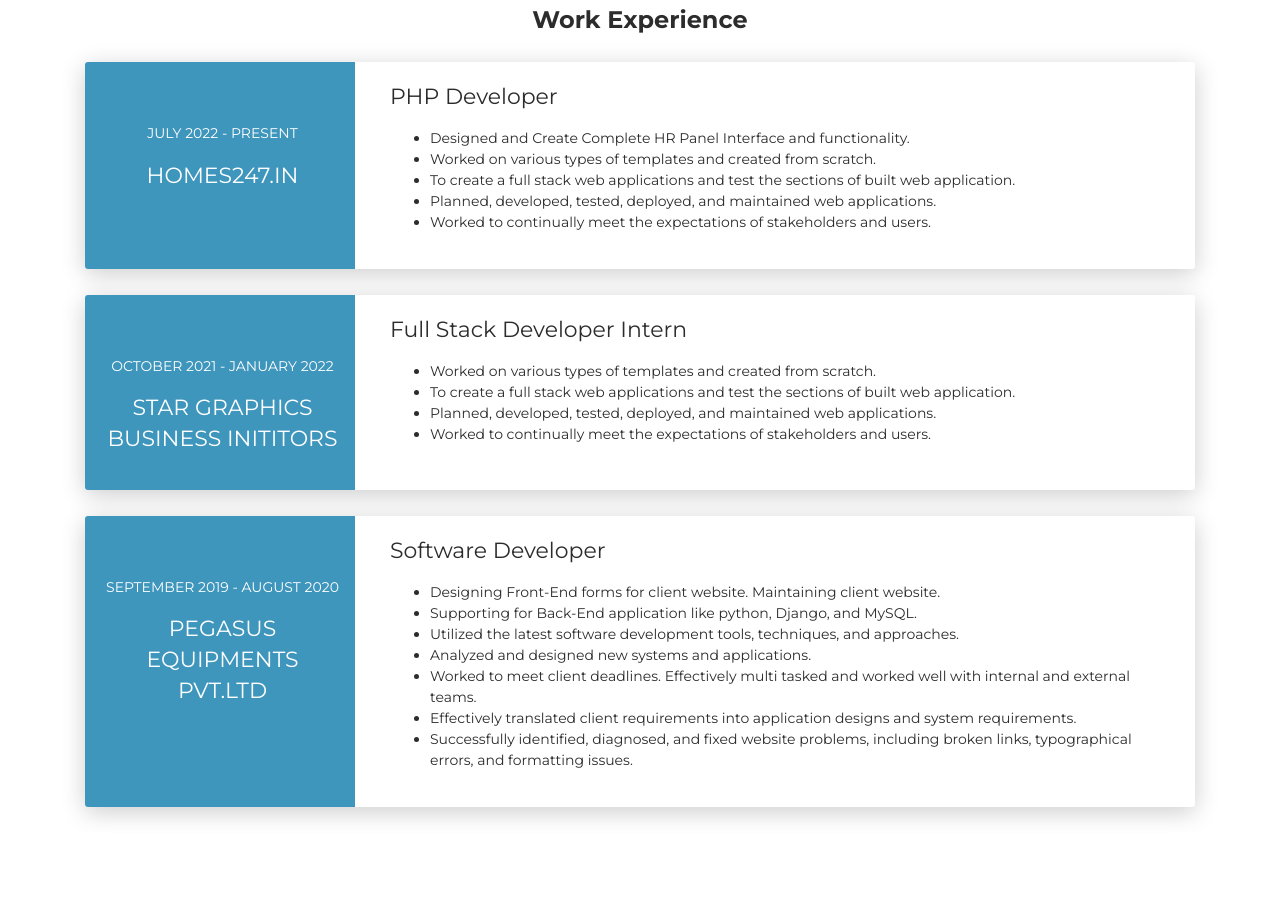
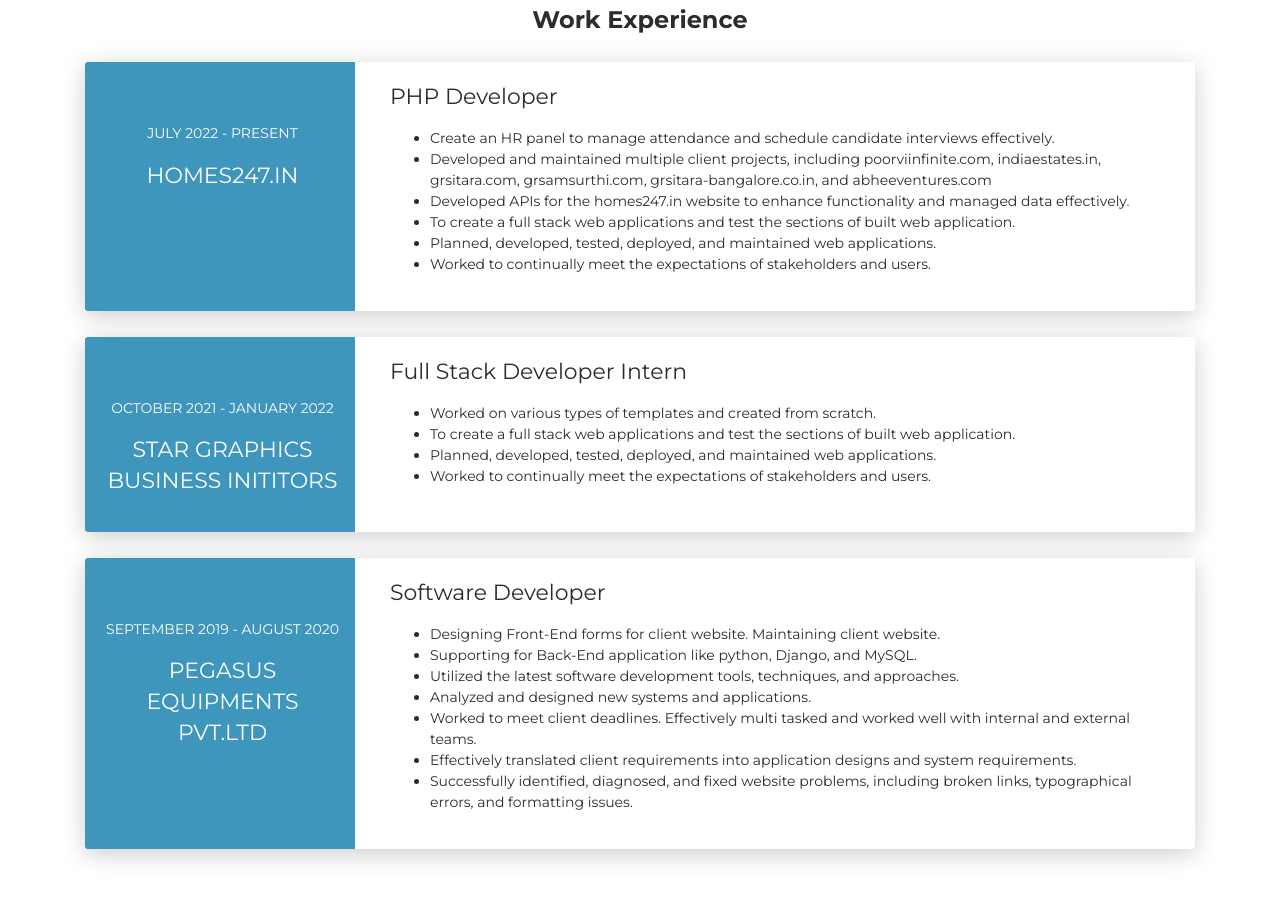
Before and after one commit to M-MuraliKrishna/HTML---CSS-Mini-Project---Base-Tags-Meta-Tags-Body-Div-Span-P-tag---Post-C---be9qamuvuogv, a plain HTML site: page index.html in a window 1280 px wide. Shown: the part 2352-3252 px from the top of the page. Drawn offline with Linux system fonts and the light colour scheme.

Commit message:
Update index.html

```diff
--- a/index.html
+++ b/index.html
@@ -516,8 +516,11 @@
                 <div class="card-body">
                   <div class="h5">PHP Developer</div>
                   <ul>
-                    <li>Designed and Create Complete HR Panel Interface and functionality. </li>
-                    <li>Worked on various types of templates and created from scratch. </li>
+                    <li>Create an HR panel to manage attendance and schedule candidate interviews effectively. </li>
+                    <li>Developed and maintained multiple client projects, including poorviinfinite.com, indiaestates.in, grsitara.com, grsamsurthi.com, grsitara-bangalore.co.in, and abheeventures.com</li>
+                    <li>Developed APIs for the homes247.in website to enhance functionality and managed data effectively.</li>
+<!--                     <li>Designed and Create Complete HR Panel Interface and functionality. </li> -->
+<!--                     <li>Worked on various types of templates and created from scratch. </li> -->
                     <li>To create a full stack web applications and test the sections of built web application. </li>
                     <li>Planned, developed, tested, deployed, and maintained web applications. </li>
                     <li>Worked to continually meet the expectations of stakeholders and users.</li>
```
